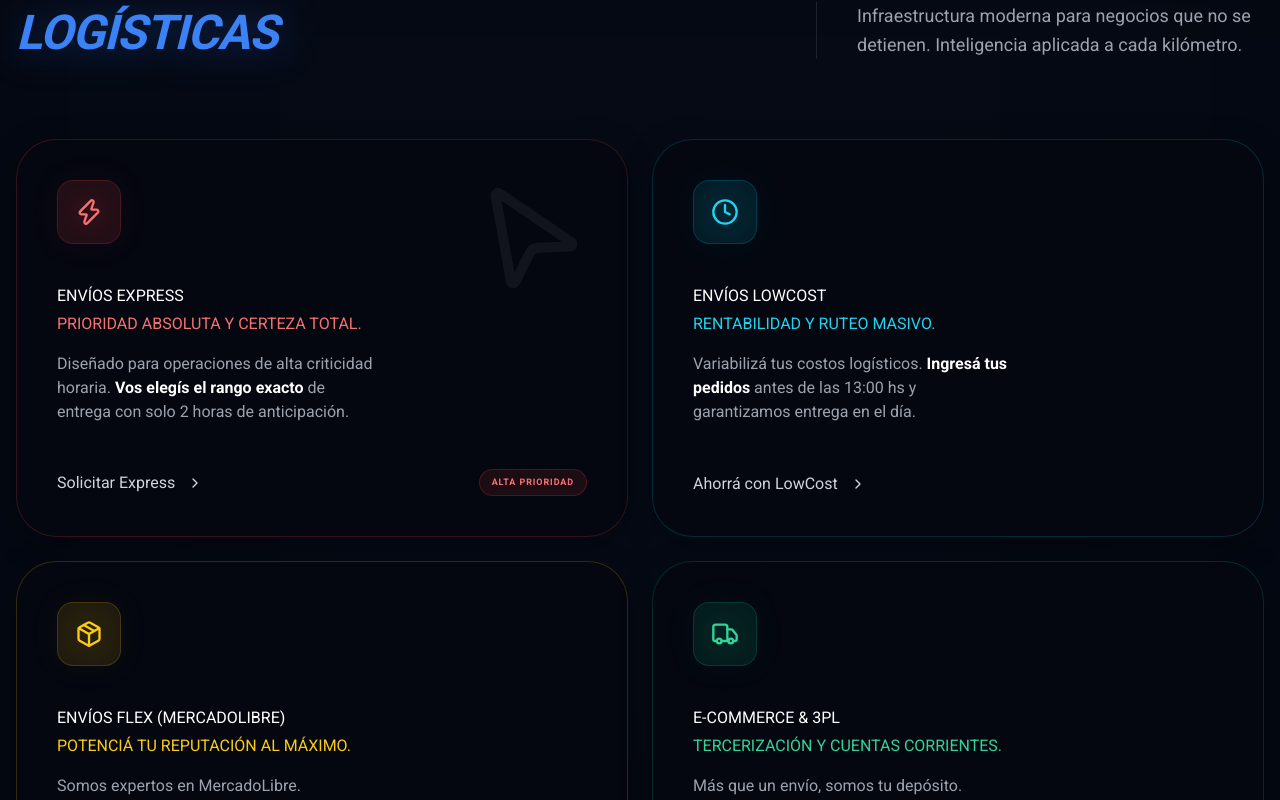
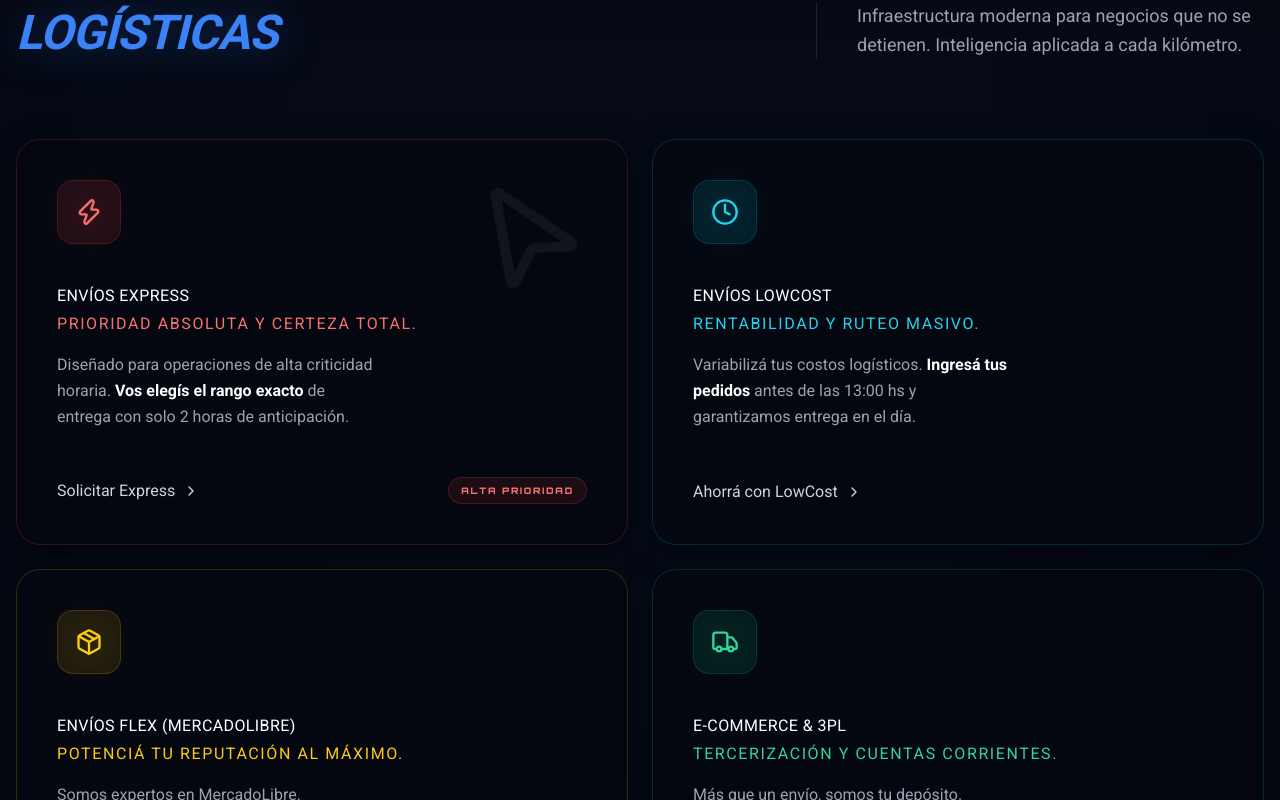
Before and after one commit to tallermchector/000pruebasenviosjunio, a Next.js app: page / in a window 1280 px wide. Shown: the part 2000-2800 px from the top of the page. Built offline with nearby package versions, Linux system fonts and the light colour scheme.

Commit message:
feat: add optimized header, services overview, and base layout components for the new home page

```diff
--- a/src/app/layout.tsx
+++ b/src/app/layout.tsx
@@ -151,6 +151,7 @@ export default function RootLayout({
       </head>
       <body
         className={`${roboto.variable} ${orbitron.variable} font-sans antialiased`}
+        suppressHydrationWarning
       >
         {children}
         <WhatsAppReviewButton />
--- a/src/components/homenew/optimized-header.tsx
+++ b/src/components/homenew/optimized-header.tsx
@@ -70,7 +70,7 @@ export const OptimizedHeader = () => {
       {/* Right side Hub - RSC & Client Components */}
       <div className="flex items-center gap-4">
         <a href="tel:+5492236602699" aria-label="Llamar al +54 223 660-2699" className="hidden xl:flex items-center gap-3 px-5 py-2.5 rounded-full glass-card text-white text-xxs font-black tracking-[0.2em] hover:text-primary hover:bg-white/10 transition-all uppercase">
-          <Phone size={14} className="text-secondary animate-pulse" aria-hidden="true" /> +54 223 660-2699
+          <Phone size={14} className="text-secondary animate-pulse" aria-hidden="true" />2236602699
         </a>
 
         <MobileMenu navGroups={navGroups} />
--- a/src/components/homenew/services-overview.tsx
+++ b/src/components/homenew/services-overview.tsx
@@ -22,7 +22,7 @@ type ServiceTheme = {
 
 const THEMES: Record<string, ServiceTheme> = {
   express: {
-    card: "bg-surface-glass border-red-500/20 hover:border-red-500/40 shadow-elevation",
+    card: "bg-surface-glass border-red-500/20 hover:border-red-500/50 shadow-elevation hover:shadow-[0_0_30px_rgba(239,68,68,0.15)] transition-all duration-300",
     icon: "bg-red-500/10 border border-red-500/20 text-red-400 drop-shadow-[0_0_15px_rgba(239,68,68,0.4)]",
     accent: "text-red-400",
     text: "text-white",
@@ -30,10 +30,10 @@ const THEMES: Record<string, ServiceTheme> = {
     button: "text-gray-300 hover:text-white group-hover:text-red-400",
     badge: "bg-red-500/10 text-red-400 border-red-500/20",
     accentColor: "red-400",
-    glowColor: "rgba(239,68,68,0.1)"
+    glowColor: "rgba(239,68,68,0.12)"
   },
   lowcost: {
-    card: "bg-surface-glass border-cyan-500/20 hover:border-cyan-500/40 shadow-elevation",
+    card: "bg-surface-glass border-cyan-500/20 hover:border-cyan-500/50 shadow-elevation hover:shadow-[0_0_30px_rgba(6,182,212,0.15)] transition-all duration-300",
     icon: "bg-cyan-500/10 border border-cyan-500/20 text-cyan-400 drop-shadow-[0_0_15px_rgba(6,182,212,0.4)]",
     accent: "text-cyan-400",
     text: "text-white",
@@ -41,10 +41,10 @@ const THEMES: Record<string, ServiceTheme> = {
     button: "text-gray-300 hover:text-white group-hover:text-cyan-400",
     badge: "bg-cyan-500/10 text-cyan-400 border-cyan-500/20",
     accentColor: "cyan-400",
-    glowColor: "rgba(6,182,212,0.1)"
+    glowColor: "rgba(6,182,212,0.12)"
   },
   meli: {
-    card: "bg-surface-glass border-yellow-500/20 hover:border-yellow-500/40 shadow-elevation",
+    card: "bg-surface-glass border-yellow-500/20 hover:border-yellow-500/50 shadow-elevation hover:shadow-[0_0_30px_rgba(234,179,8,0.15)] transition-all duration-300",
     icon: "bg-yellow-500/10 border border-yellow-500/20 text-yellow-400 drop-shadow-[0_0_15px_rgba(234,179,8,0.3)]",
     accent: "text-yellow-400",
     text: "text-white",
@@ -52,10 +52,10 @@ const THEMES: Record<string, ServiceTheme> = {
     button: "text-gray-300 hover:text-white group-hover:text-yellow-400",
     badge: "bg-yellow-500/10 text-yellow-400 border-yellow-500/20",
     accentColor: "yellow-400",
-    glowColor: "rgba(234,179,8,0.1)"
+    glowColor: "rgba(234,179,8,0.12)"
   },
   ecommerce: {
-    card: "bg-surface-glass border-emerald-500/20 hover:border-emerald-500/40 shadow-elevation",
+    card: "bg-surface-glass border-emerald-500/20 hover:border-emerald-500/50 shadow-elevation hover:shadow-[0_0_30px_rgba(16,185,129,0.15)] transition-all duration-300",
     icon: "bg-emerald-500/10 border border-emerald-500/20 text-emerald-400 drop-shadow-[0_0_15px_rgba(16,185,129,0.3)]",
     accent: "text-emerald-400",
     text: "text-white",
@@ -63,7 +63,7 @@ const THEMES: Record<string, ServiceTheme> = {
     button: "text-gray-300 hover:text-white group-hover:text-emerald-400",
     badge: "bg-emerald-500/10 text-emerald-400 border-emerald-500/20",
     accentColor: "emerald-500",
-    glowColor: "rgba(16,185,129,0.1)"
+    glowColor: "rgba(16,185,129,0.12)"
   }
 };
 
@@ -170,7 +170,7 @@ export const ServicesOverview = () => {
                 }}
                 whileHover="hover"
                 className={cn(
-                  "group p-6 lg:p-10 rounded-[32px] lg:rounded-[40px] glass-card flex flex-col justify-between relative overflow-hidden",
+                  "group p-6 lg:p-10 rounded-xl glass-card flex flex-col justify-between relative overflow-hidden",
                   theme.card,
                   service.className
                 )}
@@ -183,19 +183,19 @@ export const ServicesOverview = () => {
 
                 <div className="relative z-10">
                   <div className={cn(
-                    "w-12 h-12 lg:w-16 lg:h-16 rounded-xl lg:rounded-2xl flex items-center justify-center mb-6 lg:mb-10 transition-all duration-500 group-hover:scale-110 group-hover:rotate-6",
+                    "w-12 h-12 lg:w-16 lg:h-16 rounded-md lg:rounded-lg flex items-center justify-center mb-6 lg:mb-10 transition-all duration-500 group-hover:scale-110 group-hover:rotate-6",
                     theme.icon
                   )}>
                     {React.cloneElement(service.icon as React.ReactElement<any>, { size: 28 })}
                   </div>
 
-                  <h3 className={cn("text-headline-md mb-1 uppercase", theme.text)}>
+                  <h3 className={cn("text-headline-md mb-1 uppercase tracking-wide transition-all duration-300 group-hover:tracking-wider", theme.text)}>
                     {service.title}
                   </h3>
-                  <p className={cn("text-label-sm uppercase mb-4", theme.accent)}>
+                  <p className={cn("text-label-sm uppercase mb-4 tracking-widest transition-all duration-300 group-hover:text-white", theme.accent)}>
                     {service.bajada}
                   </p>
-                  <div className={cn("text-body-md mb-6 max-w-[320px]", theme.desc)}>
+                  <div className={cn("text-body-md mb-6 max-w-[320px] leading-relaxed transition-colors duration-300 group-hover:text-gray-300", theme.desc)}>
                     {service.desc}
                   </div>
                 </div>
@@ -203,13 +203,13 @@ export const ServicesOverview = () => {
                 <div className="relative z-10 flex items-center justify-between">
                   <Link
                     href={service.href}
-                    className={cn("flex items-center gap-3 text-label-md transition-all", theme.button)}
+                    className={cn("flex items-center gap-2 text-label-md transition-all duration-300 group-hover:gap-3", theme.button)}
                   >
-                    {service.buttonText} <ChevronRight size={16} />
+                    {service.buttonText} <ChevronRight size={16} className="transform group-hover:translate-x-1.5 transition-transform duration-300" />
                   </Link>
 
                   {service.badge && (
-                    <div className={cn("hidden md:flex items-center gap-2 px-3 py-1.5 rounded-full text-[9px] font-black tracking-widest uppercase border", theme.badge)}>
+                    <div className={cn("hidden md:flex items-center gap-2 px-3 py-1.5 rounded-full font-display text-[9px] font-black tracking-[0.2em] uppercase border", theme.badge)}>
                       {service.badge}
                     </div>
                   )}
```
